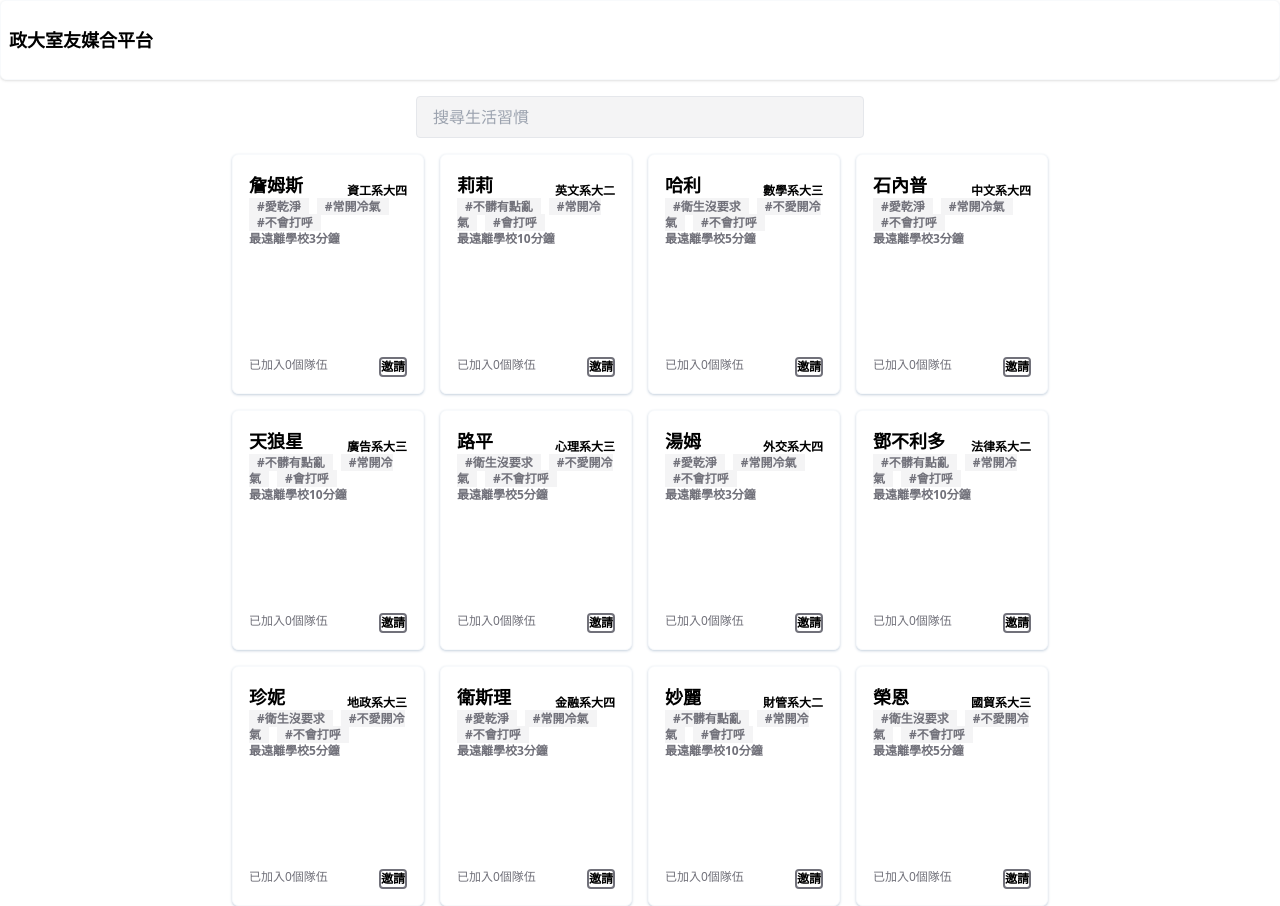
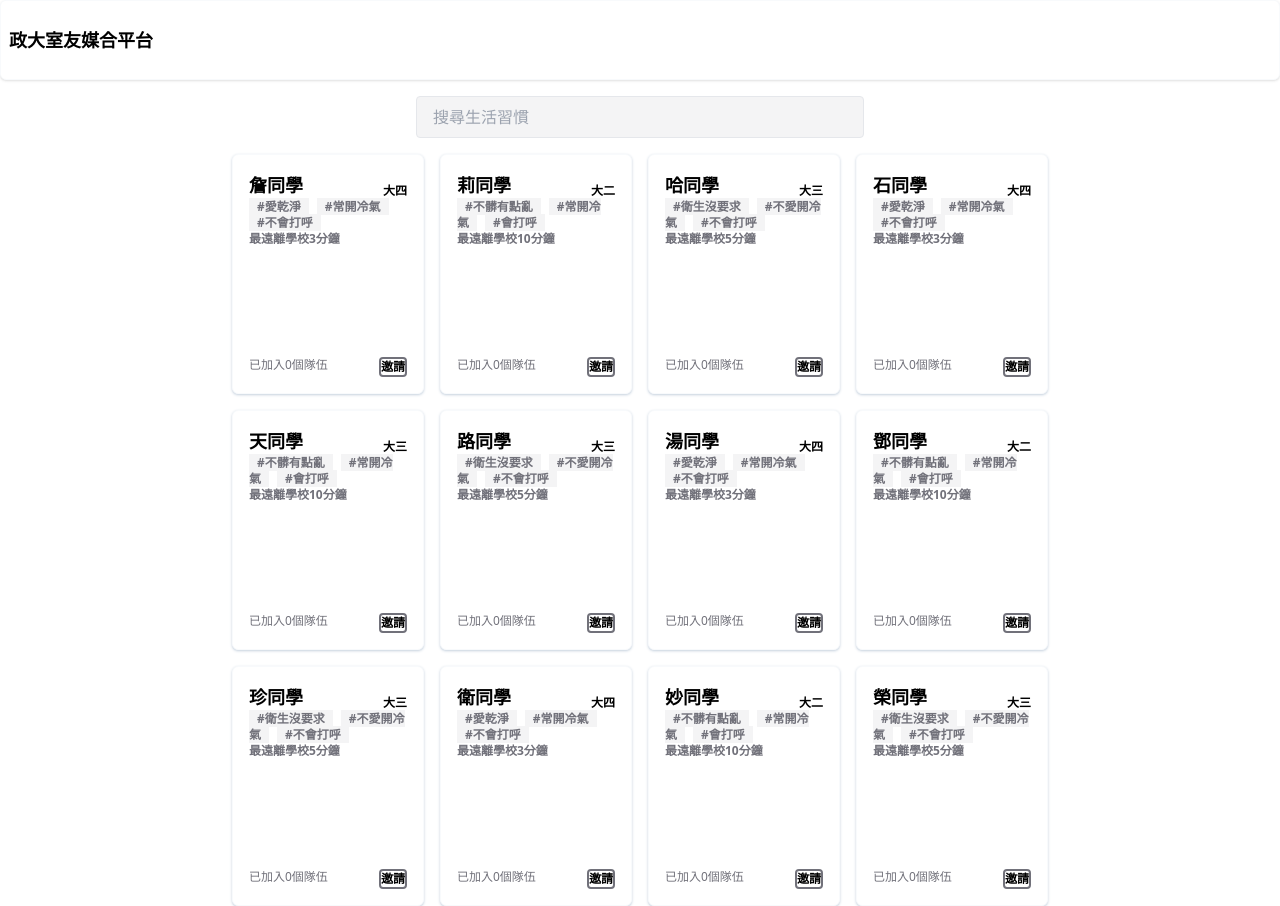
Before and after one commit to z15r7/dorm, a Vue app in the folder frontend/: page / in a window 1280 px wide. Built offline with nearby package versions, Linux system fonts and the light colour scheme.

Commit message:
隱私考量 刪除全名和科系

```diff
--- a/frontend/src/components/Person.vue
+++ b/frontend/src/components/Person.vue
@@ -1,7 +1,7 @@
 <template>
     <div class="border border-slate-50 shadow shadow-slate-300 bg-white p-4 h-60 w-48 rounded-md cursor-pointer flex flex-col">
         <div class="flex justify-between">
-            <p class="font-extrabold text-lg">{{ person.name }}</p>
+            <p class="font-extrabold text-lg">{{ person.name + '同學' }}</p>
             <p class="font-extrabold text-right text-xs mt-auto">{{ person.department }}</p>
         </div>
         <p class="font-bold text-xs text-zinc-500">
--- a/frontend/src/components/Roommates.vue
+++ b/frontend/src/components/Roommates.vue
@@ -10,18 +10,18 @@ import Person from '/src/components/Person.vue';
 export default {
     data: () => ({
         people: [
-            { name: '詹姆斯', department: '資工系大四', habits: '愛乾淨 常開冷氣 不會打呼', distance: '3', sex: "男", team: 0 },
-            { name: '莉莉', department: '英文系大二', habits: '不髒有點亂 常開冷氣 會打呼',  distance: '10', sex: "女", team: 0},
-            { name: '哈利', department: '數學系大三', habits: '衛生沒要求 不愛開冷氣 不會打呼', distance: '5', sex: "男", team: 0},
-            { name: '石內普', department: '中文系大四', habits: '愛乾淨 常開冷氣 不會打呼', distance: '3', sex: "男", team: 0 },
-            { name: '天狼星', department: '廣告系大三', habits: '不髒有點亂 常開冷氣 會打呼',  distance: '10', sex: "女", team: 0},
-            { name: '路平', department: '心理系大三', habits: '衛生沒要求 不愛開冷氣 不會打呼', distance: '5', sex: "男", team: 0},
-            { name: '湯姆', department: '外交系大四', habits: '愛乾淨 常開冷氣 不會打呼', distance: '3', sex: "男", team: 0 },
-            { name: '鄧不利多', department: '法律系大二', habits: '不髒有點亂 常開冷氣 會打呼',  distance: '10', sex: "女", team: 0},
-            { name: '珍妮', department: '地政系大三', habits: '衛生沒要求 不愛開冷氣 不會打呼', distance: '5', sex: "男", team: 0},
-            { name: '衛斯理', department: '金融系大四', habits: '愛乾淨 常開冷氣 不會打呼', distance: '3', sex: "男", team: 0 },
-            { name: '妙麗', department: '財管系大二', habits: '不髒有點亂 常開冷氣 會打呼',  distance: '10', sex: "女", team: 0},
-            { name: '榮恩', department: '國貿系大三', habits: '衛生沒要求 不愛開冷氣 不會打呼', distance: '5', sex: "男", team: 0},
+            { name: '詹', department: '大四', habits: '愛乾淨 常開冷氣 不會打呼', distance: '3', sex: "男", team: 0 },
+            { name: '莉', department: '大二', habits: '不髒有點亂 常開冷氣 會打呼',  distance: '10', sex: "女", team: 0},
+            { name: '哈', department: '大三', habits: '衛生沒要求 不愛開冷氣 不會打呼', distance: '5', sex: "男", team: 0},
+            { name: '石', department: '大四', habits: '愛乾淨 常開冷氣 不會打呼', distance: '3', sex: "男", team: 0 },
+            { name: '天', department: '大三', habits: '不髒有點亂 常開冷氣 會打呼',  distance: '10', sex: "女", team: 0},
+            { name: '路', department: '大三', habits: '衛生沒要求 不愛開冷氣 不會打呼', distance: '5', sex: "男", team: 0},
+            { name: '湯', department: '大四', habits: '愛乾淨 常開冷氣 不會打呼', distance: '3', sex: "男", team: 0 },
+            { name: '鄧', department: '大二', habits: '不髒有點亂 常開冷氣 會打呼',  distance: '10', sex: "女", team: 0},
+            { name: '珍', department: '大三', habits: '衛生沒要求 不愛開冷氣 不會打呼', distance: '5', sex: "男", team: 0},
+            { name: '衛', department: '大四', habits: '愛乾淨 常開冷氣 不會打呼', distance: '3', sex: "男", team: 0 },
+            { name: '妙', department: '大二', habits: '不髒有點亂 常開冷氣 會打呼',  distance: '10', sex: "女", team: 0},
+            { name: '榮', department: '大三', habits: '衛生沒要求 不愛開冷氣 不會打呼', distance: '5', sex: "男", team: 0},
 
         ]
     }),
```
